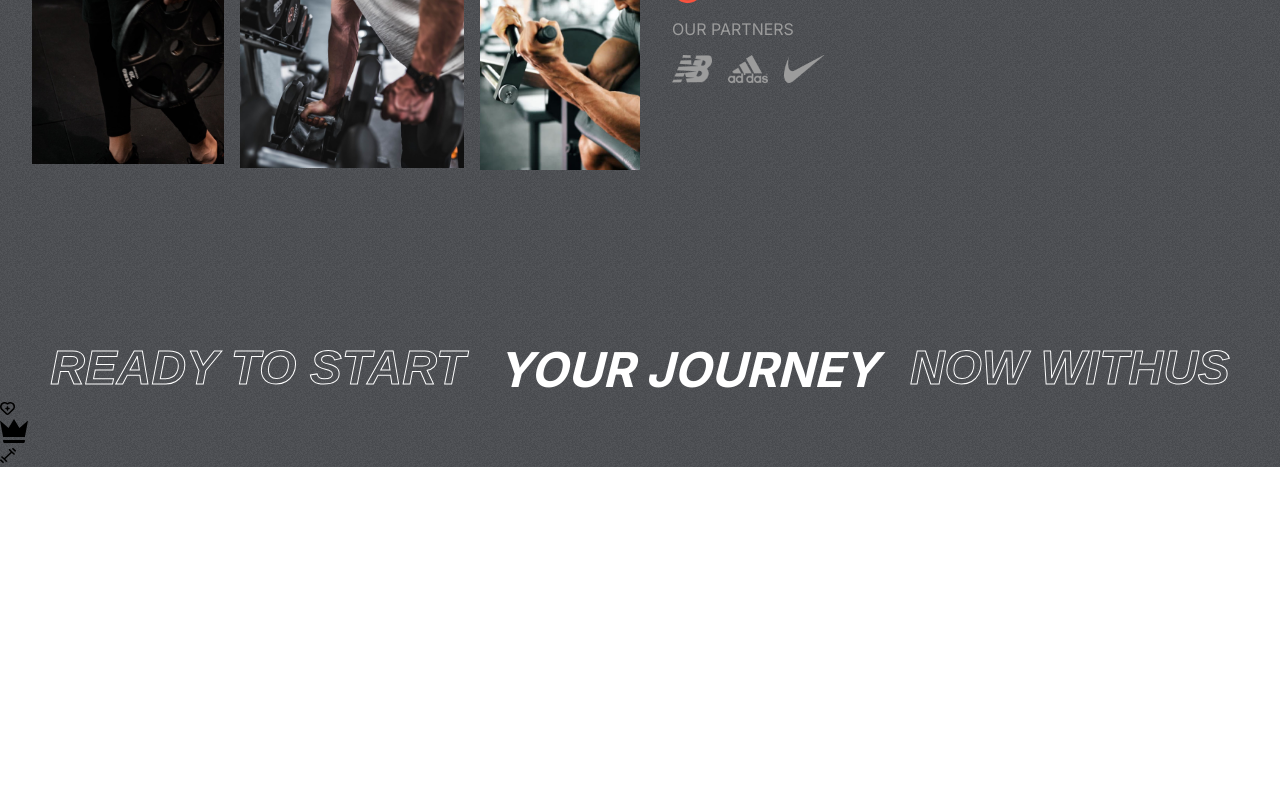
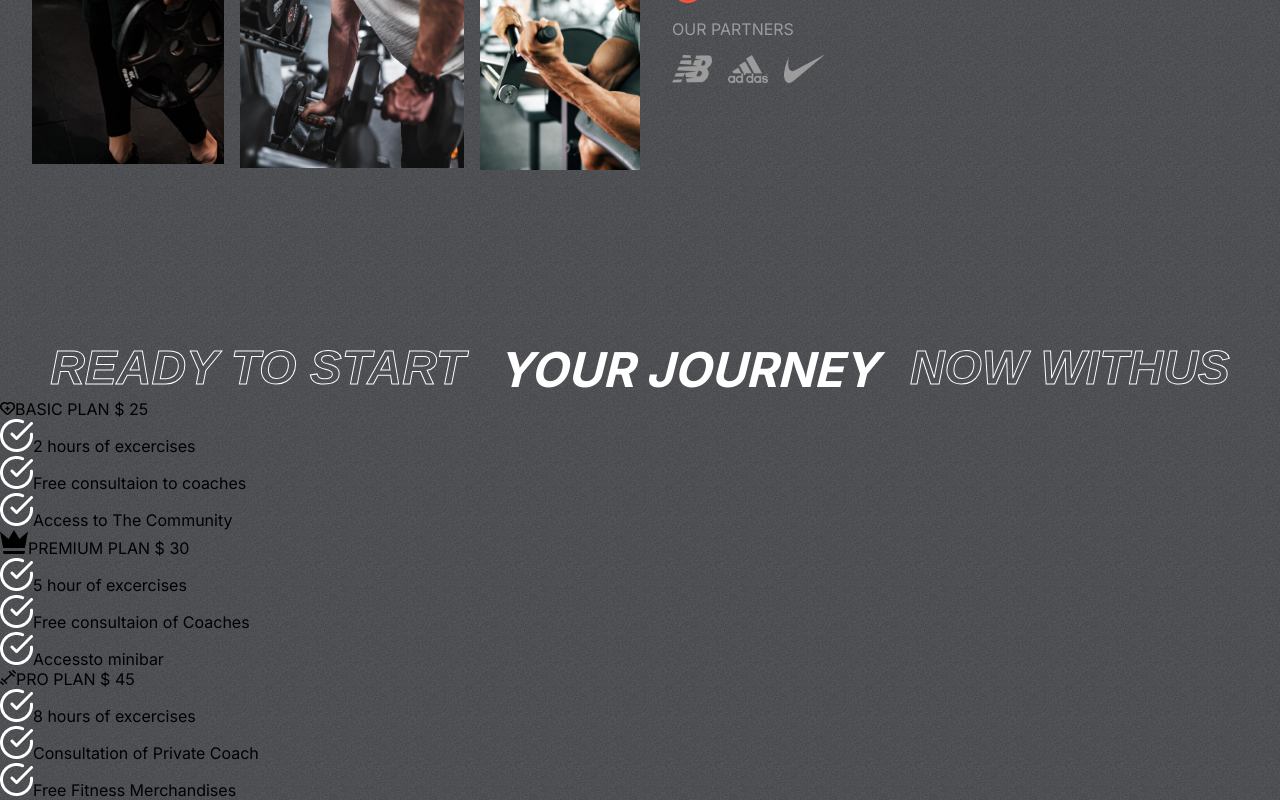
Before and after one commit to pallab17/Fithelp.o, a React (Create React App) app: page / in a window 1280 px wide. Shown: the part 1623-2423 px from the top of the page. Before the commit the page ends 2090 px from the top, so only its background shows below. Built offline with nearby package versions, Linux system fonts and the light colour scheme.

Commit message:
files updated

```diff
--- a/src/components/Plans/Plans.jsx
+++ b/src/components/Plans/Plans.jsx
@@ -1,6 +1,7 @@
 import React from "react";
 import "./Plans.css";
 import { plansData } from "../../data/plansData";
+import whiteTick from "../../assets/whiteTick.png";
 
 const Plans = () => {
   return (
@@ -14,12 +15,26 @@ const Plans = () => {
 
       {/* plans card ta */}
       <div className="plans">
-        {plansData.map((plan, i) => (
-          <div className="plan">
-            {plan.icon}
+        {plansData.map((goru, i) => (
+          <div className="plan" key={i}>
+            {goru.icon}
 
-            <span> </span>
-            <span></span>
+            <span>{goru.name} </span>
+            <span>$ {goru.price} </span>
+
+            <div className="features">
+                {goru.features.map((feature,i)=> (
+                    <div className="feature">
+                    <img src={whiteTick} alt="" />
+                    <span key={i} >{feature}</span>
+
+
+                    </div>
+                ))}
+            </div>
+
+
+
           </div>
         ))}
       </div>
```
